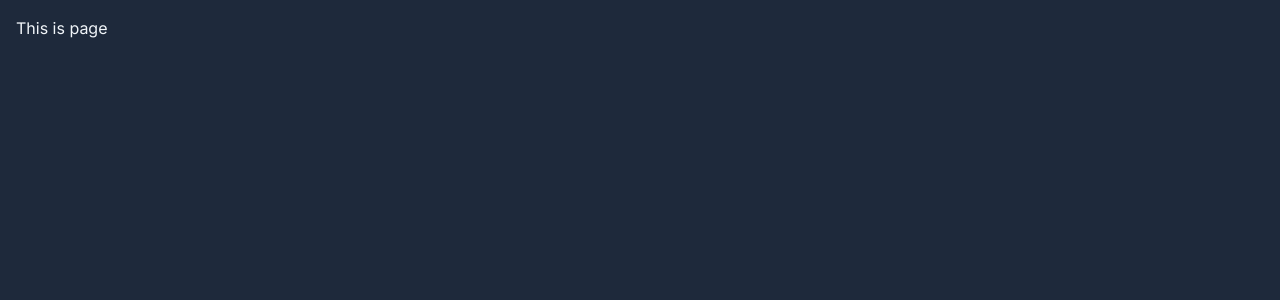
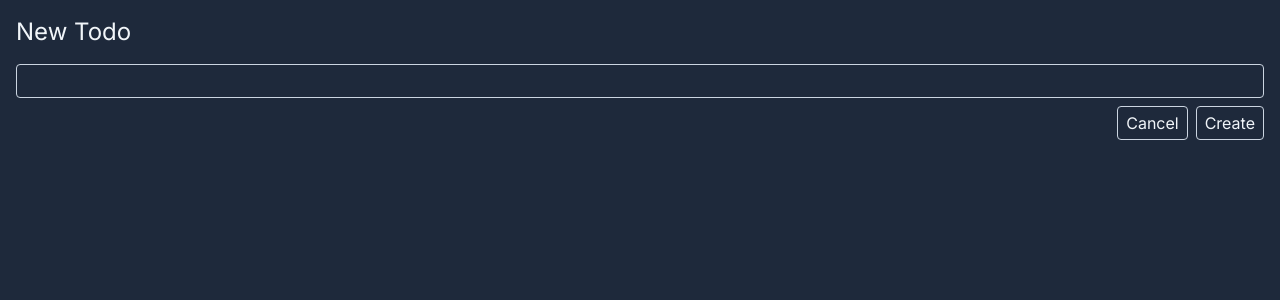
Before and after one commit to arshkhatwani/nextjs-13-tut, a Next.js app: page /new in a window 1280 px wide. Shown: the top 300 px of the page. Built offline with nearby package versions, Linux system fonts and the light colour scheme.

Commit message:
Adds page to add new todos

```diff
--- a/src/app/new/page.tsx
+++ b/src/app/new/page.tsx
@@ -1,3 +1,33 @@
+import Link from "next/link";
+
 export default function Page() {
-  return <h1>This is page</h1>;
+  return (
+    <>
+      <header className="flex flex-row justify-between items-center mb-4">
+        <h1 className="text-2xl">New Todo</h1>
+      </header>
+
+      <form className="flex gap-2 flex-col">
+        <input
+          type="text"
+          name="title"
+          className="border border-slate-300 bg-transparent rounded px-2 py-1 outline-none focus-within:border-slate-100"
+        />
+
+        <div className="flex gap-2 justify-end">
+          <Link
+            href=".."
+            className="border border-slate-300 bg-transparent rounded px-2 py-1 outline-none focus-within:border-slate-100">
+            Cancel
+          </Link>
+
+          <button
+            type="submit"
+            className="border border-slate-300 bg-transparent rounded px-2 py-1 outline-none focus-within:border-slate-100">
+            Create
+          </button>
+        </div>
+      </form>
+    </>
+  );
 }
```
